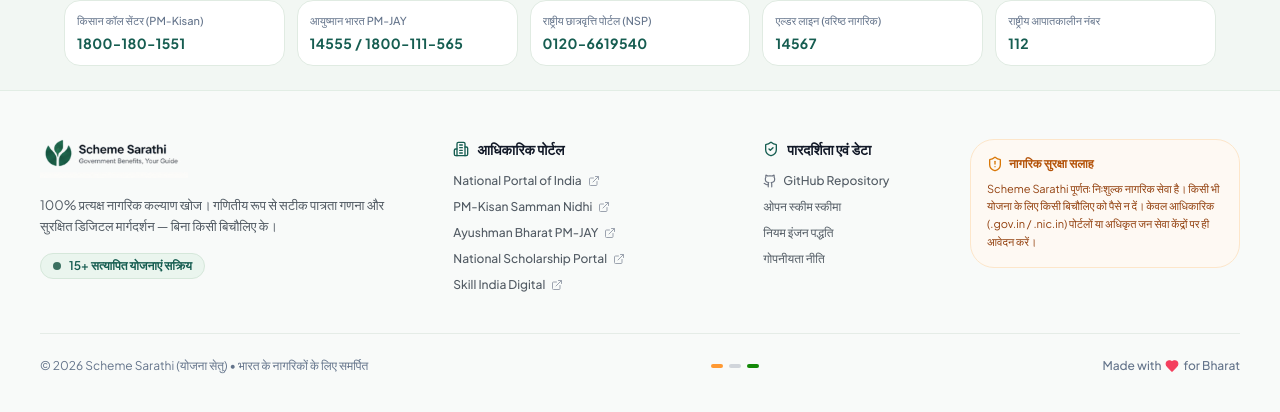
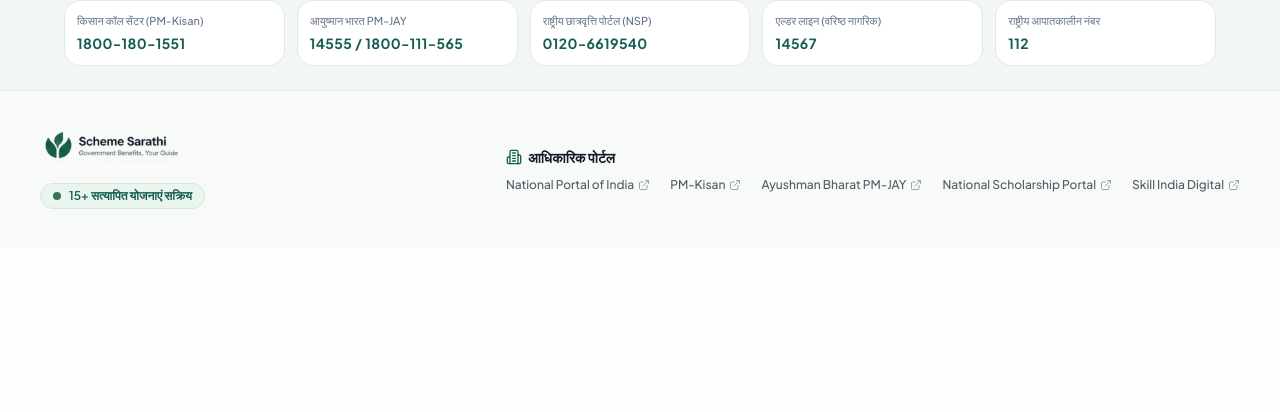
Before and after one commit to shivamjha76/yojanasetu, a React (Vite) app in the folder frontend/: page / in a window 1280 px wide. Shown: the part 857-1269 px from the top of the page. After the commit the page ends 1106 px from the top, so only its background shows below. Built offline with nearby package versions, Linux system fonts and the light colour scheme; no server answers.

Commit message:
style: remove unnecessary footer sections per user request

```diff
--- a/frontend/src/components/layout/Footer.tsx
+++ b/frontend/src/components/layout/Footer.tsx
@@ -1,13 +1,9 @@
 import React from "react";
 import { useApp } from "@/context/AppContext";
 import {
-  ShieldAlert,
   PhoneCall,
   ExternalLink,
-  Heart,
-  Github,
   Building2,
-  ShieldCheck,
 } from "lucide-react";
 
 export const Footer: React.FC = () => {
@@ -79,13 +75,13 @@
       </div>
 
       {/* ======================================================== */}
-      {/* 2. Main Footer Content (4 Clean Columns)                 */}
+      {/* 2. Main Footer Content: Logo + Verified Badge & Portals  */}
       {/* ======================================================== */}
-      <div className="container mx-auto max-w-7xl py-12 px-6 sm:px-10">
-        <div className="grid grid-cols-1 md:grid-cols-12 gap-8 lg:gap-10">
+      <div className="container mx-auto max-w-7xl py-8 sm:py-10 px-6 sm:px-10">
+        <div className="flex flex-col md:flex-row md:items-center justify-between gap-6 sm:gap-8">
 
-          {/* Col 1: Brand & Mission (4 cols) */}
-          <div className="space-y-4 md:col-span-4">
+          {/* Left: Brand Logo & Verified Schemes Badge */}
+          <div className="space-y-3 shrink-0">
             <div className="flex items-center select-none">
               <img
                 src="/images/logo_exact_transparent.png"
@@ -94,162 +90,75 @@
               />
             </div>
 
-            <p className="text-xs sm:text-[13px] text-[#525B64] leading-relaxed max-w-sm">
-              {isHindi
-                ? "100% प्रत्यक्ष नागरिक कल्याण खोज। गणितीय रूप से सटीक पात्रता गणना और सुरक्षित डिजिटल मार्गदर्शन — बिना किसी बिचौलिए के।"
-                : "100% Direct-to-Citizen Welfare Guide. Deterministic rule-based eligibility calculation with zero middlemen and zero hallucination."}
-            </p>
-
             <div className="inline-flex items-center gap-2 px-3 py-1 rounded-full bg-[#EAF5EE] text-[#165D51] text-xs font-semibold border border-[#D5E7DA] shadow-2xs">
               <span className="w-2 h-2 rounded-full bg-[#185644] animate-pulse" />
               <span>{isHindi ? "15+ सत्यापित योजनाएं सक्रिय" : "15+ Verified Schemes Active"}</span>
             </div>
           </div>
 
-          {/* Col 2: Official Portals (3 cols) */}
-          <div className="space-y-3.5 md:col-span-3 text-xs">
-            <h4 className="font-bold text-gray-900 text-sm flex items-center space-x-2">
+          {/* Right: Official Portals Links */}
+          <div className="space-y-2.5">
+            <div className="font-bold text-gray-900 text-xs sm:text-sm flex items-center space-x-1.5">
               <Building2 className="w-4 h-4 text-[#165D51]" />
               <span>{isHindi ? "आधिकारिक पोर्टल" : "Official Portals"}</span>
-            </h4>
+            </div>
 
-            <ul className="space-y-2.5 text-[#525B64]">
-              <li>
+            <div className="flex flex-wrap items-center gap-x-5 gap-y-2 text-xs text-[#525B64]">
               <a
                 href="https://india.gov.in"
                 target="_blank"
                 rel="noopener noreferrer"
-                  className="hover:text-[#165D51] flex items-center space-x-1.5 transition-colors font-medium"
+                className="hover:text-[#165D51] flex items-center space-x-1 transition-colors font-medium"
               >
                 <span>National Portal of India</span>
                 <ExternalLink className="w-3 h-3 text-gray-400" />
               </a>
-              </li>
-              <li>
+
               <a
                 href="https://pmkisan.gov.in"
                 target="_blank"
                 rel="noopener noreferrer"
-                  className="hover:text-[#165D51] flex items-center space-x-1.5 transition-colors font-medium"
+                className="hover:text-[#165D51] flex items-center space-x-1 transition-colors font-medium"
               >
-                  <span>PM-Kisan Samman Nidhi</span>
+                <span>PM-Kisan</span>
                 <ExternalLink className="w-3 h-3 text-gray-400" />
               </a>
-              </li>
-              <li>
+
               <a
                 href="https://pmjay.gov.in"
                 target="_blank"
                 rel="noopener noreferrer"
-                  className="hover:text-[#165D51] flex items-center space-x-1.5 transition-colors font-medium"
+                className="hover:text-[#165D51] flex items-center space-x-1 transition-colors font-medium"
               >
                 <span>Ayushman Bharat PM-JAY</span>
                 <ExternalLink className="w-3 h-3 text-gray-400" />
               </a>
-              </li>
-              <li>
+
               <a
                 href="https://scholarships.gov.in"
                 target="_blank"
                 rel="noopener noreferrer"
-                  className="hover:text-[#165D51] flex items-center space-x-1.5 transition-colors font-medium"
+                className="hover:text-[#165D51] flex items-center space-x-1 transition-colors font-medium"
               >
                 <span>National Scholarship Portal</span>
                 <ExternalLink className="w-3 h-3 text-gray-400" />
               </a>
-              </li>
-              <li>
+
               <a
                 href="https://www.skillindiadigital.gov.in"
                 target="_blank"
                 rel="noopener noreferrer"
-                  className="hover:text-[#165D51] flex items-center space-x-1.5 transition-colors font-medium"
+                className="hover:text-[#165D51] flex items-center space-x-1 transition-colors font-medium"
               >
                 <span>Skill India Digital</span>
                 <ExternalLink className="w-3 h-3 text-gray-400" />
               </a>
-              </li>
-            </ul>
-          </div>
-
-          {/* Col 3: Transparency & Services (2 cols) */}
-          <div className="space-y-3.5 md:col-span-2 text-xs">
-            <h4 className="font-bold text-gray-900 text-sm flex items-center space-x-2">
-              <ShieldCheck className="w-4 h-4 text-[#165D51]" />
-              <span>{isHindi ? "पारदर्शिता एवं डेटा" : "Transparency"}</span>
-            </h4>
-
-            <ul className="space-y-2.5 text-[#525B64]">
-              <li>
-                <a
-                  href="https://github.com/shivamjha76/yojanasetu"
-                  target="_blank"
-                  rel="noopener noreferrer"
-                  className="hover:text-[#165D51] flex items-center space-x-1.5 transition-colors font-medium"
-                >
-                  <Github className="w-3.5 h-3.5 text-gray-500" />
-                  <span>GitHub Repository</span>
-                </a>
-              </li>
-              <li>
-                <span className="hover:text-[#165D51] cursor-pointer font-medium">
-                  {isHindi ? "ओपन स्कीम स्कीमा" : "Open Scheme Schema"}
-                </span>
-              </li>
-              <li>
-                <span className="hover:text-[#165D51] cursor-pointer font-medium">
-                  {isHindi ? "नियम इंजन पद्धति" : "Deterministic Engine"}
-                </span>
-              </li>
-              <li>
-                <span className="hover:text-[#165D51] cursor-pointer font-medium">
-                  {isHindi ? "गोपनीयता नीति" : "Privacy Policy"}
-                </span>
-              </li>
-            </ul>
-          </div>
-
-          {/* Col 4: Citizen Advisory Card (3 cols) */}
-          <div className="md:col-span-3">
-            <div className="p-4 rounded-3xl border border-[#FDE6CA] bg-[#FEF9F3] text-xs space-y-2 shadow-2xs">
-              <div className="flex items-center space-x-1.5 font-bold text-[#B45309]">
-                <ShieldAlert className="w-4 h-4 text-[#D97706] shrink-0" />
-                <span>{isHindi ? "नागरिक सुरक्षा सलाह" : "Citizen Advisory"}</span>
-              </div>
-              <p className="text-[#92400E] leading-relaxed text-[11px]">
-                {isHindi
-                  ? "Scheme Sarathi पूर्णतः निःशुल्क नागरिक सेवा है। किसी भी योजना के लिए किसी बिचौलिए को पैसे न दें। केवल आधिकारिक (.gov.in / .nic.in) पोर्टलों या अधिकृत जन सेवा केंद्रों पर ही आवेदन करें।"
-                  : "Scheme Sarathi never charges money. Never pay bribes or middlemen for welfare benefits. Always apply directly on official .gov.in or .nic.in portals."}
-              </p>
             </div>
           </div>
 
         </div>
-
-        {/* ======================================================== */}
-        {/* 3. Bottom Sub-Footer (Copyright & Indian Tricolor Dot)   */}
-        {/* ======================================================== */}
-        <div className="border-t border-[#E5ECE7] mt-10 pt-6 flex flex-col sm:flex-row items-center justify-between text-xs text-[#64748B] gap-3">
-          <div>
-            © {new Date().getFullYear()} Scheme Sarathi (योजना सेतु) •{" "}
-            {isHindi ? "भारत के नागरिकों के लिए समर्पित" : "Built for the Citizens of India"}
       </div>
 
-          {/* Tricolor Accent Pill */}
-          <div className="flex items-center gap-1.5">
-            <span className="w-3 h-1 bg-[#FF9933] rounded-full" />
-            <span className="w-3 h-1 bg-gray-300 rounded-full" />
-            <span className="w-3 h-1 bg-[#138808] rounded-full" />
-          </div>
-
-          <div className="flex items-center space-x-1 font-medium">
-            <span>Made with</span>
-            <Heart className="w-3.5 h-3.5 text-rose-500 fill-rose-500 inline" />
-            <span>for Bharat</span>
-          </div>
-        </div>
-
-      </div>
     </footer>
   );
 };
```
Lines whose indentation alone changed are shown as unchanged.
